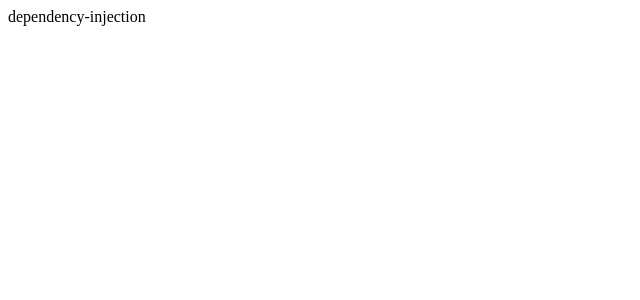
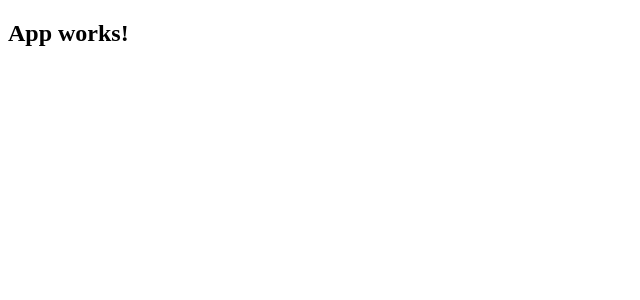
Before and after one commit to culdav/dependency-injection, an Angular app: page / in a window 1280 px wide. Shown: the top 300 px of the page, without its empty margins (0-640 px from the left). Built offline with nearby package versions, Linux system fonts and the light colour scheme.

Commit message:
small change

```diff
--- a/src/app/app.component.html
+++ b/src/app/app.component.html
@@ -1 +1 @@
-{{ title }}
+<h2> App works! </h2>
--- a/src/app/app.component.ts
+++ b/src/app/app.component.ts
@@ -9,7 +9,6 @@ import { LoggerService } from './logger.service';
   providers: [{ provide: LoggerService, useClass: ExperimentalLoggerService }],
 })
 export class AppComponent implements OnInit {
-  title = 'dependency-injection';
 
   constructor(private logger: LoggerService) {}
 
```
